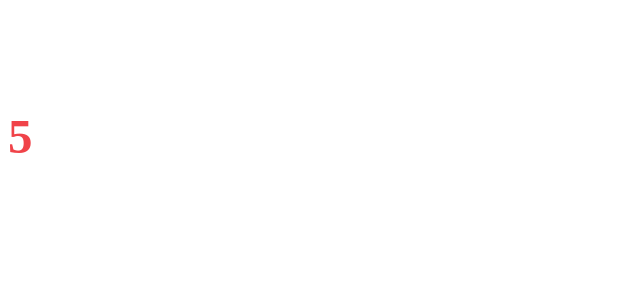
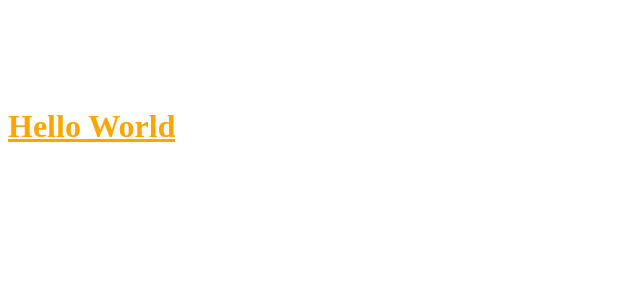
Before and after one commit to marvellouser/react-util, a React (Create React App) app: page / in a window 1280 px wide. Shown: the top 300 px of the page, without its empty margins (0-640 px from the left). Built offline with nearby package versions, Linux system fonts and the light colour scheme.

Commit message:
add HoverText component

```diff
--- a/src/App.js
+++ b/src/App.js
@@ -1,5 +1,5 @@
-import NumberTickerTest from './test/TestUtil';
+import { TestHoverText } from './test/index';
 
 export default function App() {
-	return <NumberTickerTest />;
+	return <TestHoverText />;
 }
--- /dev/null
+++ b/src/components/HoverText/index.css
@@ -0,0 +1,38 @@
+
+
+.text-wrap {
+    position: relative;
+    display: inline-block;
+    font-size: 32px;
+    color: orange;
+    font-weight: 800;
+    text-decoration: underline;
+    overflow: hidden;
+    cursor: pointer;
+}
+
+.text-wrap .inner {
+    position: absolute;
+    top: 0;
+    left: 0;
+    overflow: hidden;
+    transform: translateX(-100%);
+    transition: transform 300ms linear;
+}
+
+.text-wrap .move {
+    display: inline-block;
+    color: blue;
+    transform: translateX(100%);
+    transition: transform 300ms linear;
+    text-decoration: underline;
+}
+
+.text-wrap:hover .inner {
+    transform: translateX(0);
+
+}
+
+.text-wrap:hover .move {
+    transform: translateX(0);
+}
--- /dev/null
+++ b/src/components/HoverText/index.js
@@ -0,0 +1,11 @@
+import './index.css';
+export default function HoverText({ children }) {
+	return (
+		<div className={'text-wrap'}>
+			{children}
+			<span className="inner">
+				<span className="move">{children}</span>
+			</span>
+		</div>
+	);
+}
--- /dev/null
+++ b/src/test/TestHoverText.js
@@ -0,0 +1,10 @@
+import React, { useState } from 'react';
+import HoverText from '../components/HoverText';
+
+export default function NumberTickerTest() {
+	return (
+		<div style={{ width: 300, paddingTop: 100 }}>
+			<HoverText>Hello World</HoverText>
+		</div>
+	);
+}
--- a/src/test/TestNumberTicker.js
+++ b/src/test/TestNumberTicker.js
@@ -0,0 +1,12 @@
+import React, { useState } from 'react';
+import NumberTicker from '../components/NumberTicker';
+
+export default function TestNumberTicker() {
+	const [ num, setNum ] = useState(5);
+	window.setNum = setNum;
+	return (
+		<div style={{ width: 300, paddingTop: 100 }}>
+			<NumberTicker number={num} />
+		</div>
+	);
+}
--- a/src/test/TestUtil.js
+++ b/src/test/TestUtil.js
@@ -1,12 +1,19 @@
-import React, { useState } from 'react';
-import NumberTicker from '../components/NumberTicker';
+import { classNames } from '../util';
 
-export default function NumberTickerTest() {
-	const [ num, setNum ] = useState(5);
-	window.setNum = setNum;
-	return (
-		<div style={{ width: 300, paddingTop: 100 }}>
-			<NumberTicker number={num} />
-		</div>
-	);
-}
+console.log(
+	classNames(
+		'a',
+		'b',
+		'c',
+		[ 'd', 'e', 'f' ],
+		{
+			g: 10 > 9,
+			h: false
+		},
+		{
+			i: true,
+			j: true,
+			k: false
+		}
+	)
+);
--- a/src/test/index.js
+++ b/src/test/index.js
@@ -2,5 +2,7 @@ import TestUseRoll from './TestUseRoll';
 import TestUseTimeCountDown from './TestUseTimeCountDown';
 import TestUseRaf from './TestUseRaf';
 import TestUseIntersectionObserver from './TestUseIntersectionObserver';
+import TestNumberTicker from './TestNumberTicker';
+import TestHoverText from './TestHoverText';
 
-export { TestUseRoll, TestUseTimeCountDown, TestUseRaf, TestUseIntersectionObserver };
+export { TestUseRoll, TestUseTimeCountDown, TestUseRaf, TestUseIntersectionObserver, TestNumberTicker, TestHoverText };
```
